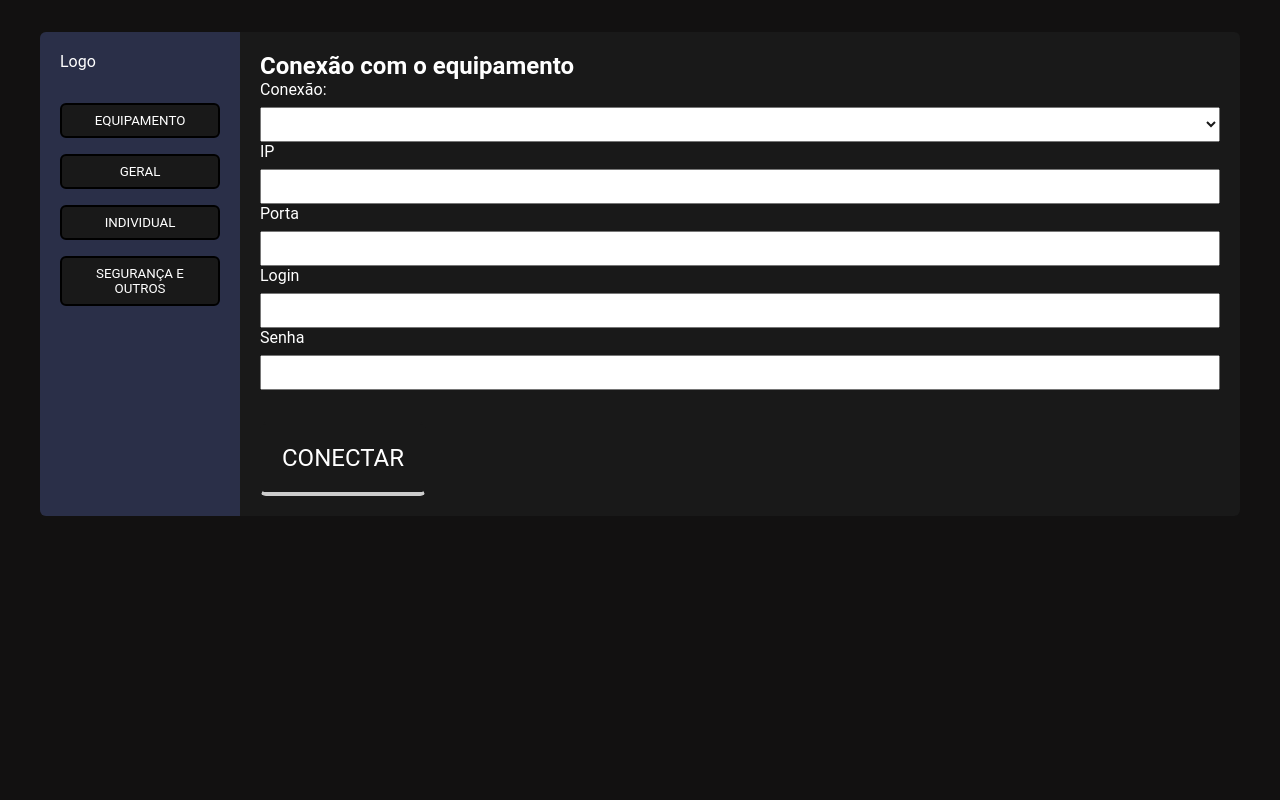
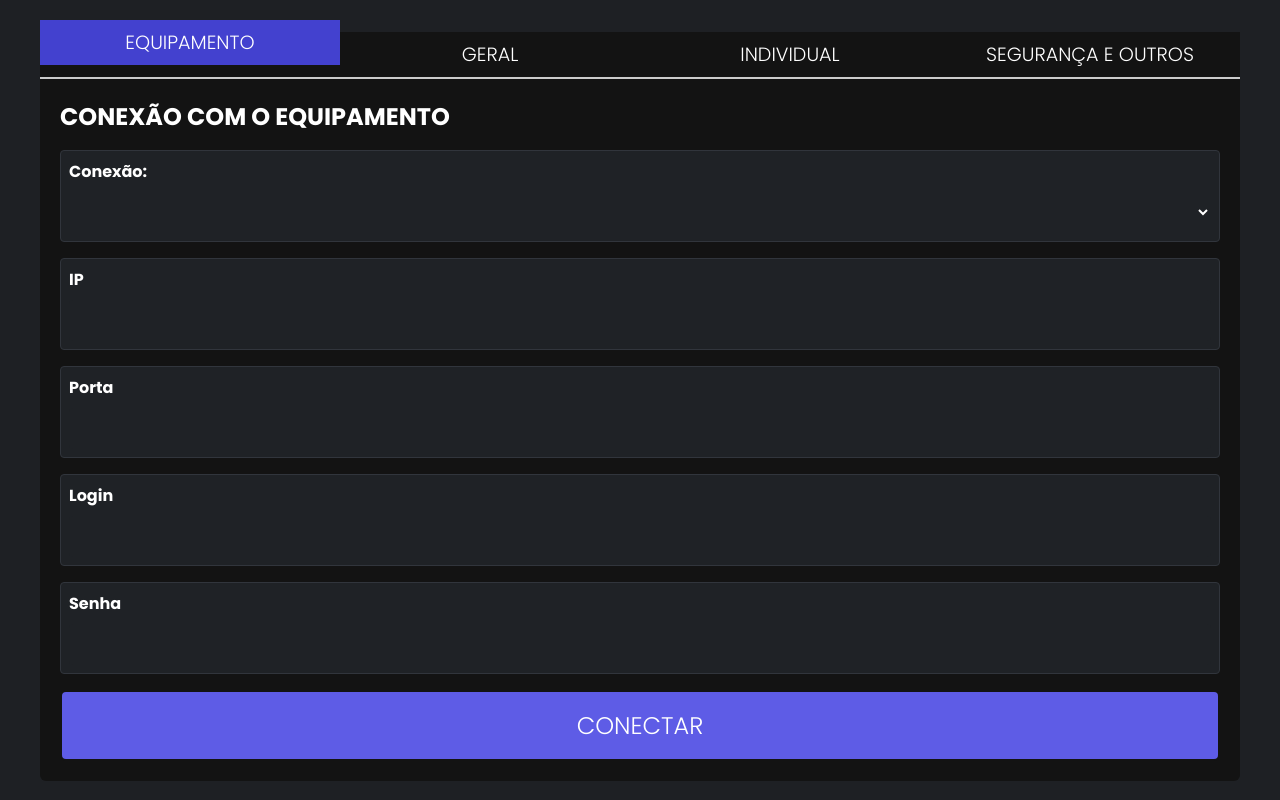
Before and after one commit to nexola/telnet-client, a website: page index.html in a window 1280 px wide. Both pictures are taken after a click on the button "EQUIPAMENTO". Drawn offline with Linux system fonts and the light colour scheme.

Commit message:
Estilização das abas e inputs

```diff
--- a/index.html
+++ b/index.html
@@ -5,16 +5,17 @@
     <meta name="viewport" content="width=device-width, initial-scale=1.0" />
     <link rel="stylesheet" href="style.css" />
     <title>Telnet client</title>
-    <link rel="shortcut icon" href="#">
+    <link rel="shortcut icon" href="#" />
   </head>
 
   <body>
     <div id="container">
       <header id="menu__lateral">
-        <div id="logo"><img src="" alt="" />Logo</div>
         <nav>
           <ul id="menu--section">
-            <li><button data-slide="1">Equipamento</button></li>
+            <li>
+              <button data-slide="1" class="btn__ativo">Equipamento</button>
+            </li>
             <li><button data-slide="2">Geral</button></li>
             <li><button data-slide="3">Individual</button></li>
             <li><button data-slide="4">Segurança e outros</button></li>
@@ -26,7 +27,8 @@
         <section class="section__1 section__ativo" data-slide="1">
           <h2>Conexão com o equipamento</h2>
 
-            <div class="item__form" >
+          <form action="" class="formulario">
+            <div class="item__form">
               <label for="conexao">Conexão:</label>
               <select name="conexao" id="conexao" class="valor__input">
                 <option value="https">WEB (https)</option>
@@ -37,22 +39,13 @@
 
             <div class="item__form">
               <label for="ip">IP</label>
-              <input
-                min="0"
-                type="number"
-                oninput="this.value = Math.abs(this.value)"
-                id="ip"
-                name="ip"
-                class="valor__input"
-              />
+              <input type="number" id="ip" name="ip" class="valor__input" />
             </div>
 
             <div class="item__form">
               <label for="porta">Porta</label>
               <input
-                min="0"
                 type="number"
-                oninput="this.value = Math.abs(this.value)"
                 id="porta"
                 name="porta"
                 class="valor__input"
@@ -95,9 +88,7 @@
             <div class="item__form">
               <label for="ip_gateway">IP Gateway</label>
               <input
-                min="0"
                 type="number"
-                oninput="this.value = Math.abs(this.value)"
                 id="ip_gateway"
                 name="ip_gateway"
                 class="valor__input"
@@ -138,9 +129,7 @@
               <label for="vlan">VLAN</label>
               <div class="item__vlan">
                 <input
-                  min="0"
                   type="number"
-                  oninput="this.value = Math.abs(this.value)"
                   id="vlan"
                   name="vlan"
                   class="valor__input"
@@ -153,7 +142,7 @@
           </form>
         </section>
 
-        <section class="section__3" data-form="2">
+        <section class="section__3" data-slide="3">
           <h2>Configuração individual das portas</h2>
 
           <form action="" class="formulario">
@@ -185,9 +174,7 @@
             <div class="item__form">
               <label for="switch_vlan">Switchport Vlan</label>
               <input
-                min="0"
                 type="number"
-                oninput="this.value = Math.abs(this.value)"
                 id="switch_vlan"
                 name="switch_vlan"
                 class="valor__input"
@@ -268,6 +255,5 @@
     </div>
 
     <script src="script.js" type="module"></script>
-
   </body>
 </html>
--- a/script.js
+++ b/script.js
@@ -7,6 +7,13 @@ const btnVlan = document.querySelector("#add__vlan");
 const inputVlan = document.querySelector("#vlan");
 const itemVlan = document.querySelector(".item__vlan");
 const itemForm = document.querySelector(".item__form--vlan");
+const btnMenu = document.querySelectorAll("#menu--section button");
+
+const init = function () {
+  coletarValores(btnForm);
+  mudarAba(sections, menuSection);
+  addVlan(itemVlan, inputVlan);
+};
 
 // Funções auxiliares
 const zerarInputs = function () {
@@ -15,8 +22,9 @@ const zerarInputs = function () {
 
 // Coletando valores dos inputs
 // Seção 1 / 2 / 3
+const coletarValores = function (listaBtn) {
   let entries = {};
-btnForm.forEach((btn) =>
+  listaBtn.forEach((btn) =>
     btn.addEventListener("click", function (e) {
       e.preventDefault();
 
@@ -35,50 +43,59 @@ btnForm.forEach((btn) =>
       zerarInputs();
     })
   );
-
-console.log(entries);
+};
 
 // Mudando aba
-const mudarAba = function (slide) {
-  sections.forEach((s) => s.classList.remove("section__ativo"));
+const mudarAba = function (secoes, menu) {
+  const alternarAba = function (slide) {
+    secoes.forEach((s) => s.classList.remove("section__ativo"));
+    btnMenu.forEach((b) => b.classList.remove("btn__ativo"));
+    const btnAtivo = document.querySelector(
+      `#menu--section button[data-slide="${slide.dataset.slide}"]`
+    );
+    btnAtivo.classList.add("btn__ativo");
     slide.classList.add("section__ativo");
     zerarInputs();
   };
 
-menuSection.addEventListener("click", function (e) {
+  menu.addEventListener("click", function (e) {
     e.preventDefault();
 
     const clicked = e.target;
-  const abaAtiva = document.querySelector(`.section__${clicked.dataset.slide}`);
-  const abas = menuSection.querySelectorAll("button");
+    const abaAtiva = document.querySelector(
+      `.section__${clicked.dataset.slide}`
+    );
+    const abas = menu.querySelectorAll("button");
 
     abas.forEach((a) => {
       if (clicked !== a) {
         return;
       }
-    mudarAba(abaAtiva);
+      alternarAba(abaAtiva);
     });
   });
+};
 
 // Adicionando múltiplos vlan
-let itensVlan = new Set();
+const addVlan = function (divInput, input) {
+  let itens = new Set();
 
-const addItemVlan = function (valor) {
+  const addHTMLVlan = function (valor) {
     const txt = `<div class="item__vlan" data-valor="${valor}">
   <h3>${valor}</h3>
   <a href="" class="remove__vlan">x</a>
   </div>`;
-  itemVlan.insertAdjacentHTML("beforebegin", txt);
+    divInput.insertAdjacentHTML("beforebegin", txt);
   };
 
   btnVlan.addEventListener("click", function (e) {
     e.preventDefault();
 
-  if (inputVlan.value && !itensVlan.has(inputVlan.value)) {
-    itensVlan.add(inputVlan.value);
-    console.log(itensVlan);
-    addItemVlan(inputVlan.value);
-    inputVlan.value = null;
+    if (input.value && !itens.has(input.value)) {
+      itens.add(input.value);
+      console.log(itens);
+      addHTMLVlan(input.value);
+      input.value = null;
     }
   });
 
@@ -93,7 +110,11 @@ itemForm.addEventListener("click", function (e) {
 
     let divClicked = clicked.closest("div");
 
-  itensVlan.delete(divClicked.dataset.valor);
+    itens.delete(divClicked.dataset.valor);
 
     divClicked.parentNode.removeChild(divClicked);
+    return itens;
   });
+};
+
+init();
--- a/style.css
+++ b/style.css
@@ -1,28 +1,45 @@
+@import url("https://fonts.googleapis.com/css2?family=Poppins:wght@300;700&display=swap");
+
+:root {
+  --var-primary: #5e5ce6;
+  --var-primary-hover: #4341cf;
+  --var-global: #131313;
+  --var-exclude: #ff7a55;
+  --var-input: #1f2226;
+  --var-input-border: #31353c;
+  --var-input-hover: #232528;
+  --var-input-focus: #2d3034;
+  --var-input-focus-border: #434b55;
+  --var-text: #fff;
+  --var-bg-body: #1e2024;
+}
+
 * {
   margin: 0;
-  color: #fff;
-  font-family: "Roboto", sans-serif;
+  color: var(--var-text);
+  font-family: "Poppins", sans-serif;
 }
 
 ul,
-li,
 h1,
 h2,
-h3 {
+h3,
+header,
+li {
   margin: 0;
   padding: 0;
 }
 
 body {
-  background-color: #121111;
+  background-color: var(--var-bg-body);
 }
 
 #container {
   max-width: 1200px;
   margin: auto;
-  background-color: #191919;
+  background-color: var(--var-global);
   display: grid;
-  grid-template-columns: 1fr 5fr;
+  grid-template-columns: 1fr;
   margin-top: 32px;
   border-radius: 6px;
 }
@@ -36,22 +53,12 @@ input[type="number"] {
 }
 /* MENU LATERAL */
 #menu__lateral {
-  box-sizing: border-box;
-  padding: 20px;
-  background-color: #2a2f48;
-  border-radius: 6px 0 0 6px;
-}
-
-#logo {
-  max-width: 100%;
+  border-radius: 4px 4px 0 0;
 }
 
 #menu--section {
   display: flex;
-  flex-direction: column;
-  gap: 16px;
   list-style: none;
-  margin-top: 32px;
 }
 
 #menu--section li {
@@ -60,32 +67,43 @@ input[type="number"] {
 }
 
 #menu--section button {
-  background-color: #191919;
-  border: 2px solid #000;
+  background-color: var(--var-global);
+  border-style: none;
   padding: 8px 16px;
   width: 100%;
   cursor: pointer;
-  border-radius: 6px;
   text-transform: uppercase;
   transition: 0.2s ease-in-out;
+  font-size: 1.2rem;
 }
 
 #menu--section button:hover {
-  border-bottom: 2px solid #ccc;
   transition: 0.2s ease-in-out;
+  background-color: var(--var-primary);
+}
+
+#menu--section .btn__ativo {
+  background-color: var(--var-primary-hover);
+  transform: translateY(-12px);
 }
 
 /* MAIN - FORMULARIO */
+h2 {
+  font-weight: 700;
+  text-transform: uppercase;
+}
+
 #formulario--container {
+  border-top: 2px solid #ccc;
   padding: 20px;
   box-sizing: border-box;
 }
 
 .formulario {
-  margin-top: 32px;
+  margin-top: 8px;
   display: flex;
   flex-direction: column;
-  gap: 20px;
+  gap: 8px;
 }
 
 .item__form {
@@ -94,19 +112,45 @@ input[type="number"] {
 }
 
 .item__form input,
+.item__form select {
+  background-color: transparent;
+  border-style: none !important;
+}
+
+.item__form input:focus,
+.item__form select:focus {
+  outline: none;
+}
+
+.item__form,
+.item__form input,
 select {
   padding: 8px;
   margin-top: 8px;
-  color: #191919;
+  color: var(--var-text);
+  background-color: var(--var-input);
+  border: 1px solid var(--var-input-border);
+  border-radius: 4px;
+  font-weight: 700;
+  font-size: 1rem;
+}
+
+.item__form:hover,
+.item__form input:hover {
+  background-color: var(--var-input-hover);
+}
+
+.item__form:focus,
+.item__form input:focus {
+  background-color: var(--var-input-focus);
 }
 
 .btn__form {
-  margin-top: 32px;
-  padding: 20px;
+  margin-top: 8px;
+  padding: 16px;
   cursor: pointer;
-  background: none;
-  border: 2px solid #191919;
-  border-bottom: 4px solid #ccc;
+  background-color: var(--var-primary);
+  border: 2px solid var(--var-global);
   border-radius: 6px;
   font-size: 1.5rem;
   text-transform: uppercase;
@@ -114,8 +158,7 @@ select {
 }
 
 .btn__form:hover {
-  background-color: #fff;
-  color: #191919;
+  background-color: var(--var-primary-hover);
   transition: 0.2s ease-in-out;
 }
 
@@ -152,12 +195,27 @@ section {
 }
 
 #add__vlan {
-  color: #191919;
-  background-color: #8ab4f8;
+  color: var(--var-global);
+  background-color: var(--var-primary);
   padding: 2px 6px;
+}
+
+#add__vlan:hover {
+  background-color: var(--var-primary-hover);
 }
 
 .remove__vlan {
   color: #fff;
-  background-color: #ff555f;
+  font-weight: 700;
+  text-transform: uppercase;
+  background-color: var(--var-exclude);
 }
+
+.remove__vlan:hover {
+  background-color: red;
+}
+
+option {
+  color: #000;
+  border-radius: 0;
+}
```
Lines whose indentation alone changed are shown as unchanged.
